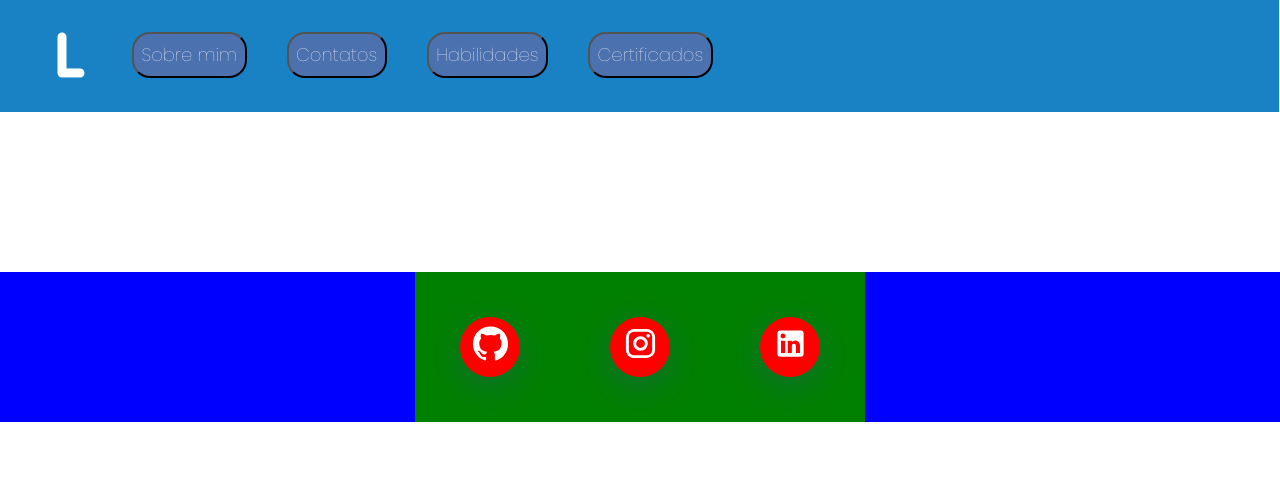
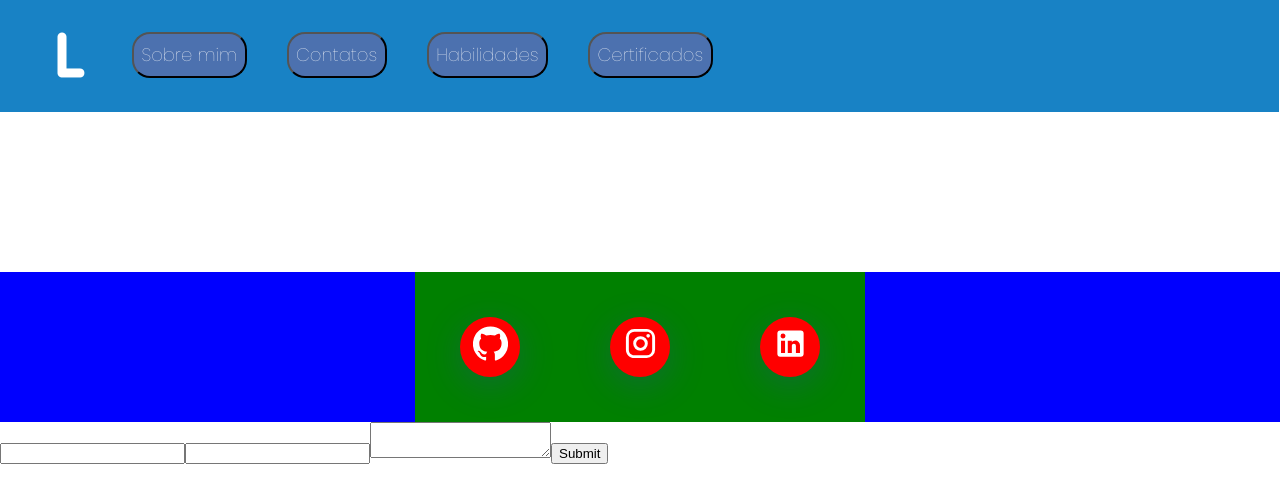
Before and after one commit to Luanbian/myport, a React (Create React App) app: page /contact in a window 1280 px wide. Shown: the top 502 px of the page. Built offline with nearby package versions, Linux system fonts and the light colour scheme.

Commit message:
caixa de e-mail colocada e funcionando

```diff
--- a/src/pages/contact/contact.js
+++ b/src/pages/contact/contact.js
@@ -3,9 +3,11 @@ import {Total, Button, Bg, In} from './contactstyled';
 import InstagramIcon from '@material-ui/icons/Instagram';
 import LinkedInIcon from '@material-ui/icons/LinkedIn';
 import GitHubIcon from '@material-ui/icons/GitHub';
+import Email from './email';
 
 function Contact(){
   return(
+    <>
     <Total className="con-social-btns">
       <Button>
         <In className="bx"> <GitHubIcon fontSize="large"/> </In>
@@ -20,11 +22,12 @@ function Contact(){
         <Bg className="bg"></Bg>
       </Button>
     </Total>
+    <Email/>
+    </>
   )
 }
 
 const btns = document.querySelectorAll('.con-social-btns button')
-
 btns.forEach((item) => {
   item.addEventListener('mousemove', (evt) => {
     const x = evt.layerX - 60
--- /dev/null
+++ b/src/pages/contact/email.js
@@ -0,0 +1,19 @@
+import React from 'react';
+
+//token: 0df9efde-d3a4-4ac9-aaf6-b1b6e6a2bf1b
+
+function Email(){
+    return(
+        <>
+            <form action="https://api.staticforms.xyz/submit" method="post">
+                <input type="hidden" name="accessKey" value="0df9efde-d3a4-4ac9-aaf6-b1b6e6a2bf1b"/>
+                <input type="text" name="name" />
+                <input type="text" name="subject" />
+                <textarea name="message"></textarea>
+                <input type="submit" value="Submit" />
+            </form>
+        </>
+    )
+}
+
+export default Email;
```
Lines whose indentation alone changed are shown as unchanged.
